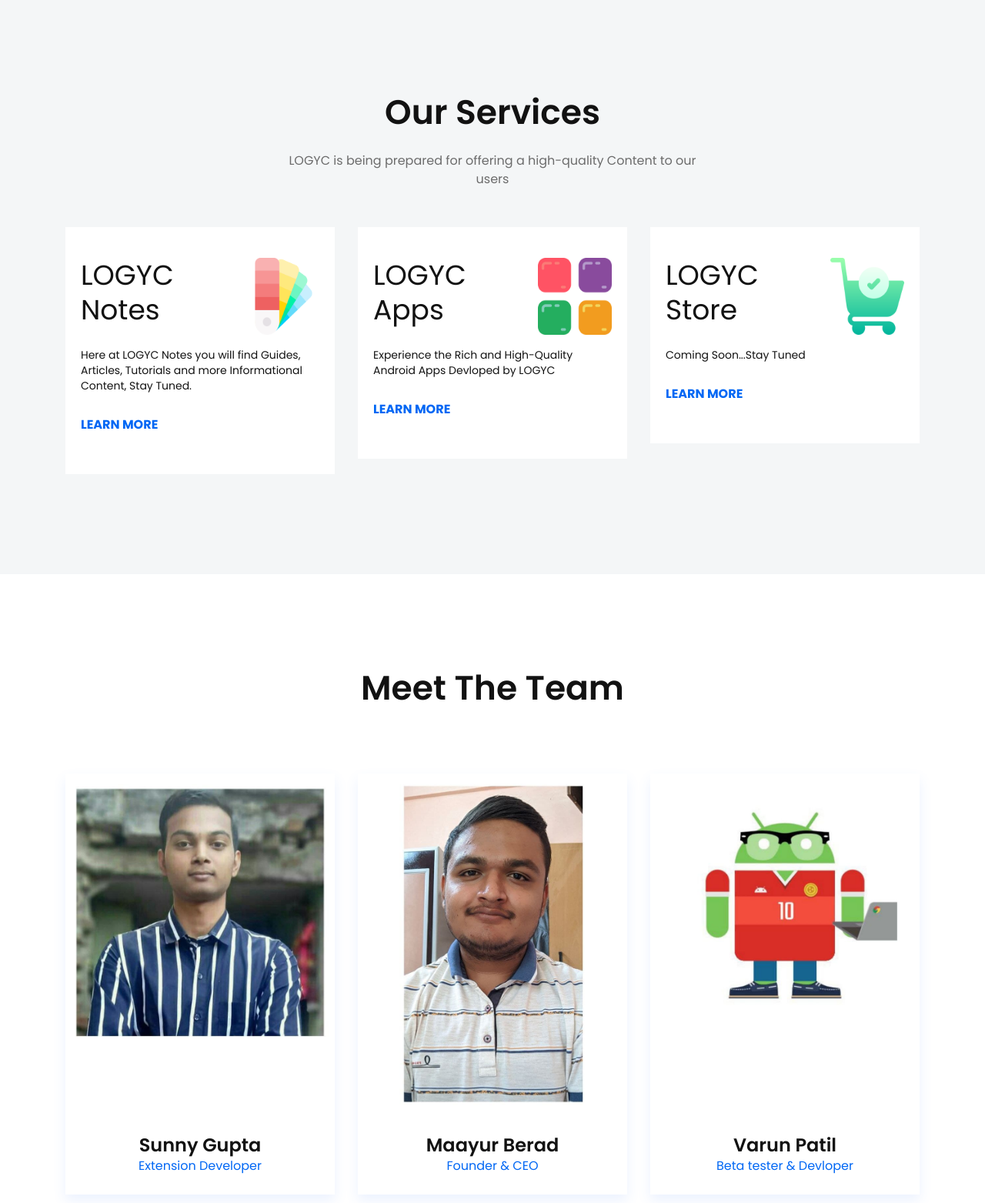
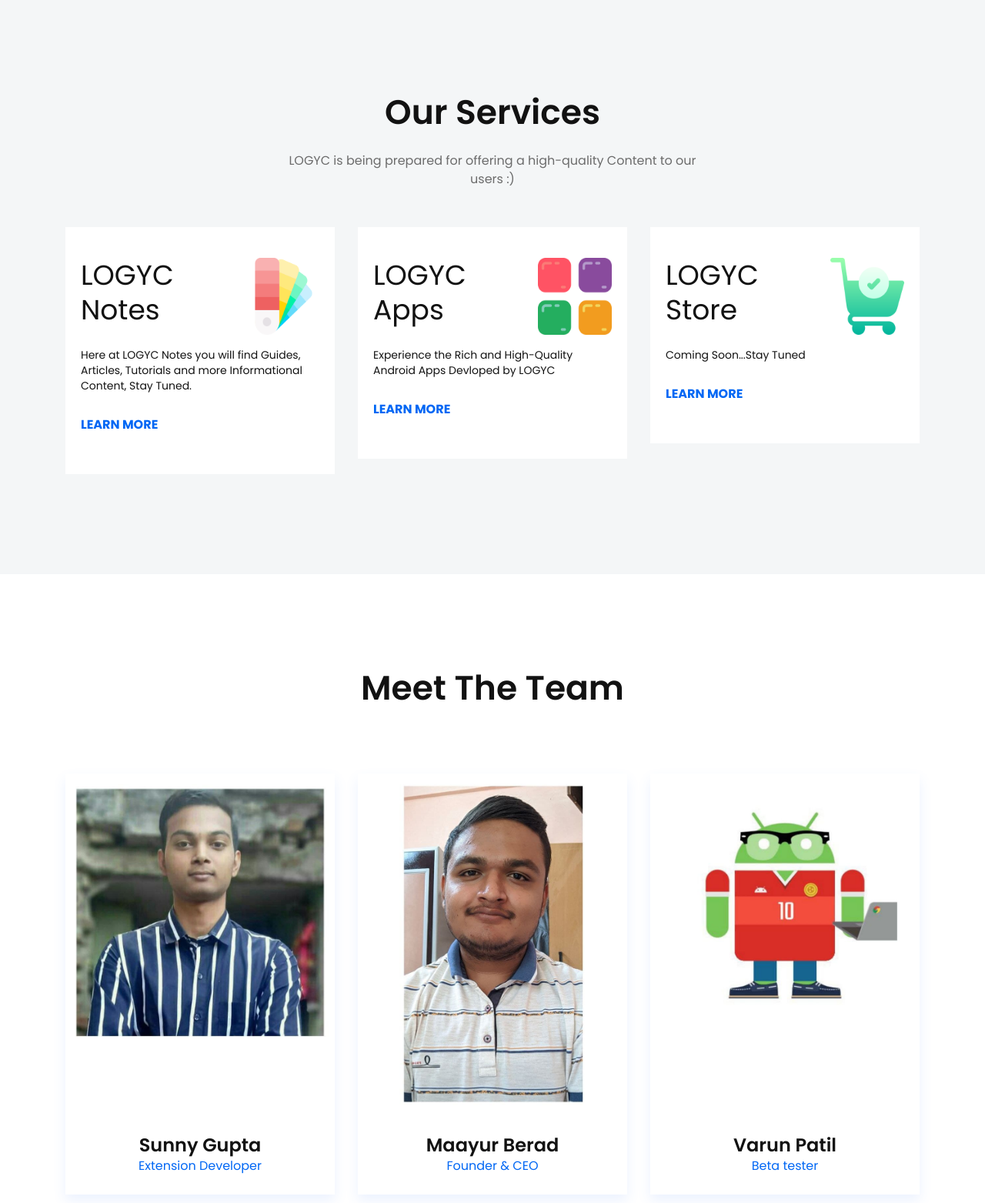
Before and after one commit to reallogyc/logyc, a plain HTML site: page index.html in a window 1280 px wide. Shown: the part 780-2343 px from the top of the page at 77% size. Drawn offline with Linux system fonts and the light colour scheme.

Commit message:
Update index.html

```diff
--- a/index.html
+++ b/index.html
@@ -209,7 +209,7 @@
                 <div class="col-lg-6 col-md-10">
                     <div class="section-title text-center pb-10">
                         <h3 class="title">Our Services</h3>
-                        <p class="text">LOGYC is being prepared for offering a high-quality Content to our users
+                        <p class="text">LOGYC is being prepared for offering a high-quality Content to our users :)
                         </p>
                     </div> <!-- row -->
                 </div>
@@ -325,7 +325,7 @@
                                 </ul>
                             </div>
                             <h4 class="team-name"><a href="#">Varun Patil</a></h4>
-                            <span class="sub-title">Beta tester & Devloper</span>
+                            <span class="sub-title">Beta tester</span>
                         </div>
                     </div> <!-- single team -->
                 </div>
```
